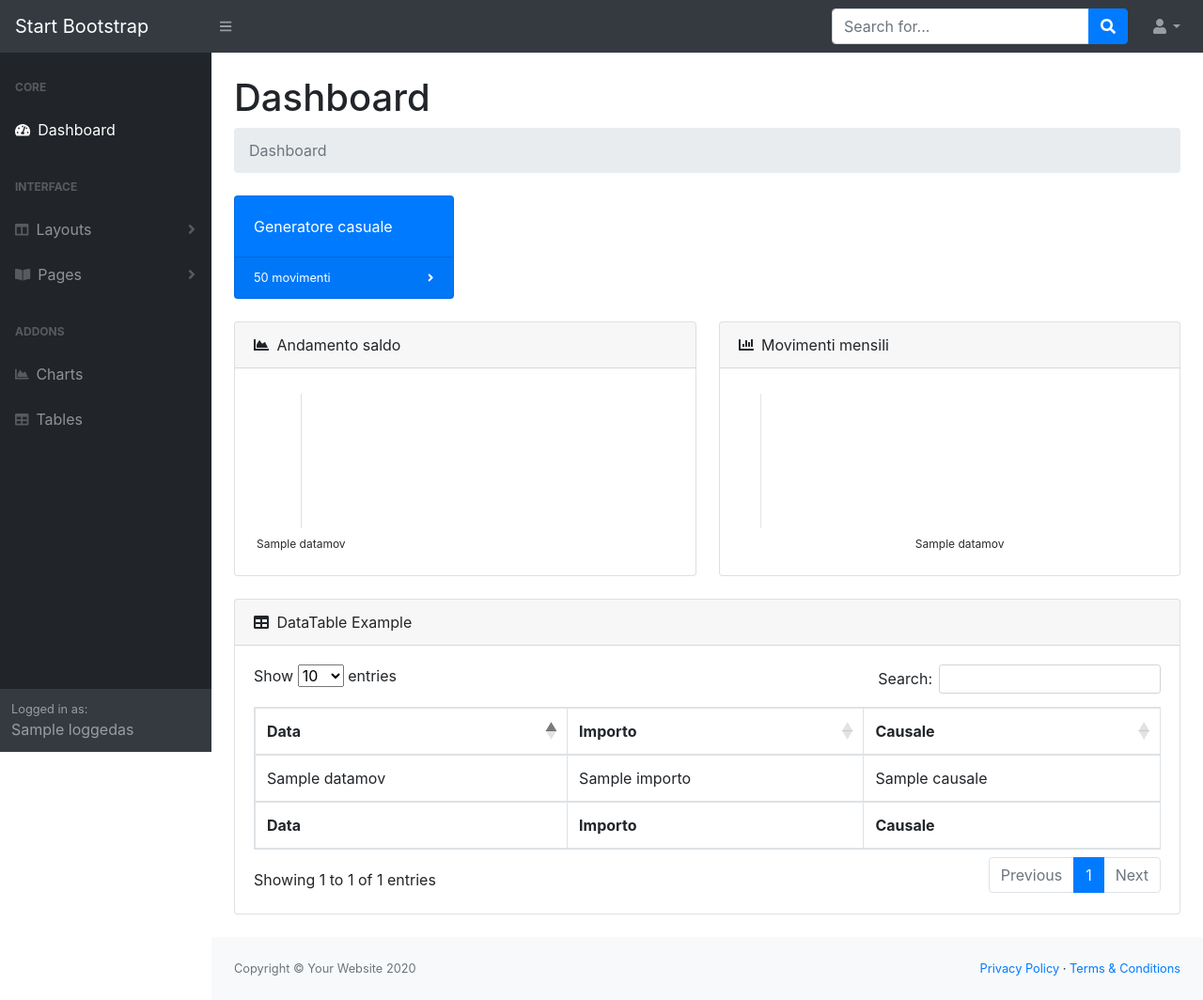
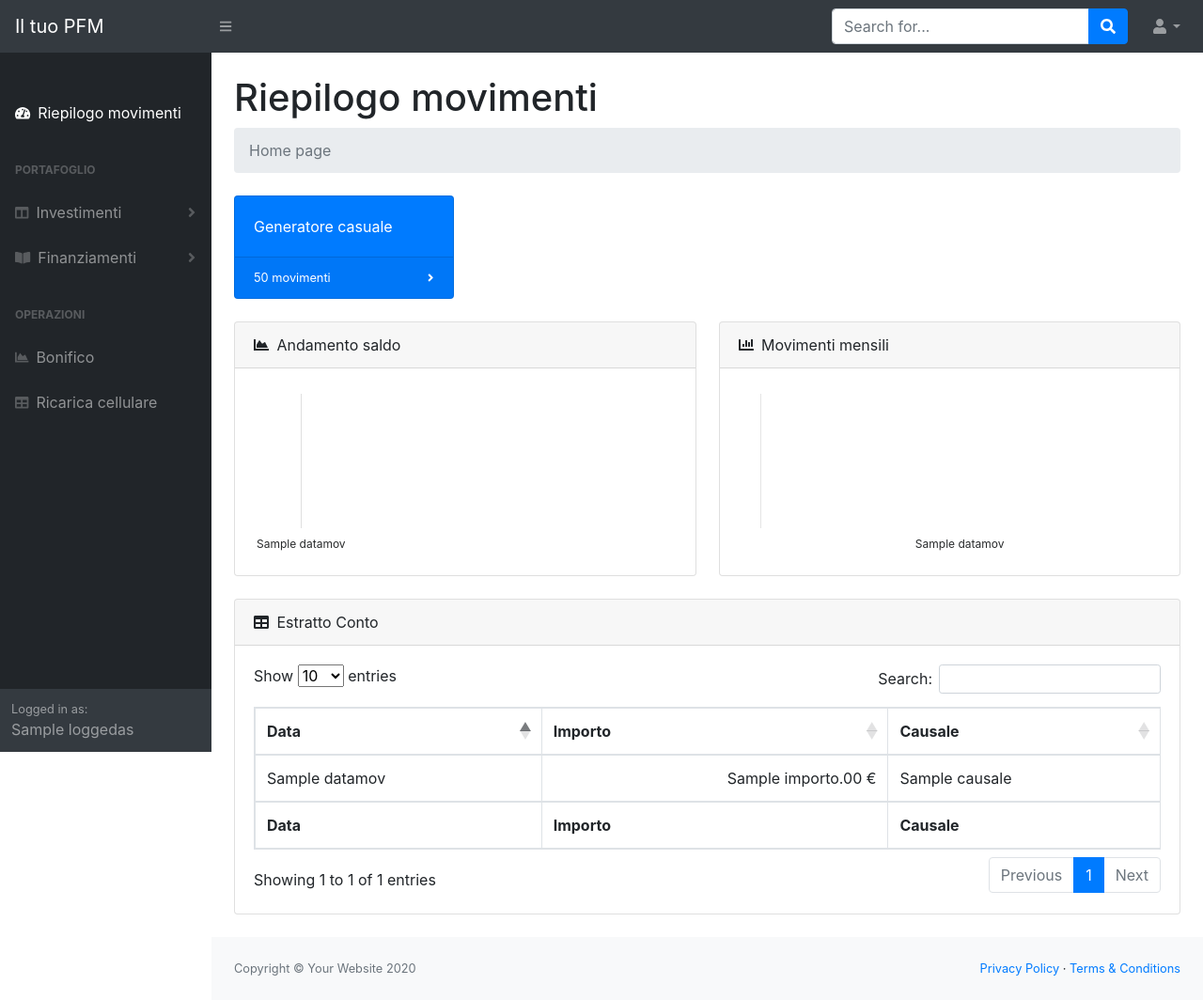
Before and after one commit to mdm1983/cdc-django-2020, a Django app: template greetings/templates/index.html in a window 1280 px wide. Shown: the whole page at 94% size. Run offline with Django 3.2, Linux system fonts and the light colour scheme; the template is opened without the code that fills it: most values are stand-ins (such as "Sample title", 1, 10 or a date in 2020); a map, chart or similar area stays blank; some libraries are stand-ins or nearby versions.

Commit message:
Modifiche front-end

```diff
--- a/docker-compose.yml
+++ b/docker-compose.yml
@@ -37,7 +37,7 @@ services:
     environment:
       - KAFKA_BROKER_ID=1
       #- KAFKA_LISTENERS=PLAINTEXT://127.0.0.1:9092
-      - KAFKA_ADVERTISED_LISTENERS=PLAINTEXT://10.7.192.64:9092 #ip dinamico della macchina di dario
+      - KAFKA_ADVERTISED_LISTENERS=PLAINTEXT://10.7.193.164:9092 #ip dinamico della macchina di dario
       - KAFKA_ZOOKEEPER_CONNECT=zookeeper:2181
       - ALLOW_PLAINTEXT_LISTENER=yes
       - KAFKA_LISTENER_SECURITY_PROTOCOL_MAP:PLAINTEXT
--- a/greetings/producer.py
+++ b/greetings/producer.py
@@ -4,7 +4,7 @@ from kafka.errors import KafkaError
 class producer:
     def main():
         KAFKA_TOPIC = 'Topic5'
-        producer = KafkaProducer(bootstrap_servers=['10.7.192.64:9092'], api_version=(0, 10, 1))
+        producer = KafkaProducer(bootstrap_servers=['10.7.193.164:9092'], api_version=(0, 10, 1))
         #ip dinamico della macchina di dario
         producer.send(KAFKA_TOPIC, b'Hello, World!')
         producer.send(KAFKA_TOPIC, key=b'message-two', value=b'This is Kafka-Python')
--- a/greetings/templates/index.html
+++ b/greetings/templates/index.html
@@ -13,7 +13,7 @@
     </head>
     <body class="sb-nav-fixed">
         <nav class="sb-topnav navbar navbar-expand navbar-dark bg-dark">
-            <a class="navbar-brand" href="index.html">Start Bootstrap</a>
+            <a class="navbar-brand" href="index.html">Il tuo PFM</a>
             <button class="btn btn-link btn-sm order-1 order-lg-0" id="sidebarToggle" href="#"><i class="fas fa-bars"></i></button>
             <!-- Navbar Search-->
             <form class="d-none d-md-inline-block form-inline ml-auto mr-0 mr-md-3 my-2 my-md-0">
@@ -42,15 +42,15 @@
                 <nav class="sb-sidenav accordion sb-sidenav-dark" id="sidenavAccordion">
                     <div class="sb-sidenav-menu">
                         <div class="nav">
-                            <div class="sb-sidenav-menu-heading">Core</div>
+                            <div class="sb-sidenav-menu-heading"></div>
                             <a class="nav-link" href="index.html">
                                 <div class="sb-nav-link-icon"><i class="fas fa-tachometer-alt"></i></div>
-                                Dashboard
+                                Riepilogo movimenti
                             </a>
-                            <div class="sb-sidenav-menu-heading">Interface</div>
+                            <div class="sb-sidenav-menu-heading">Portafoglio</div>
                             <a class="nav-link collapsed" href="#" data-toggle="collapse" data-target="#collapseLayouts" aria-expanded="false" aria-controls="collapseLayouts">
                                 <div class="sb-nav-link-icon"><i class="fas fa-columns"></i></div>
-                                Layouts
+                                Investimenti
                                 <div class="sb-sidenav-collapse-arrow"><i class="fas fa-angle-down"></i></div>
                             </a>
                             <div class="collapse" id="collapseLayouts" aria-labelledby="headingOne" data-parent="#sidenavAccordion">
@@ -61,7 +61,7 @@
                             </div>
                             <a class="nav-link collapsed" href="#" data-toggle="collapse" data-target="#collapsePages" aria-expanded="false" aria-controls="collapsePages">
                                 <div class="sb-nav-link-icon"><i class="fas fa-book-open"></i></div>
-                                Pages
+                                Finanziamenti
                                 <div class="sb-sidenav-collapse-arrow"><i class="fas fa-angle-down"></i></div>
                             </a>
                             <div class="collapse" id="collapsePages" aria-labelledby="headingTwo" data-parent="#sidenavAccordion">
@@ -90,14 +90,14 @@
                                     </div>
                                 </nav>
                             </div>
-                            <div class="sb-sidenav-menu-heading">Addons</div>
+                            <div class="sb-sidenav-menu-heading">Operazioni</div>
                             <a class="nav-link" href="charts.html">
                                 <div class="sb-nav-link-icon"><i class="fas fa-chart-area"></i></div>
-                                Charts
+                                Bonifico
                             </a>
                             <a class="nav-link" href="tables.html">
                                 <div class="sb-nav-link-icon"><i class="fas fa-table"></i></div>
-                                Tables
+                                Ricarica cellulare
                             </a>
                         </div>
                     </div>
@@ -110,9 +110,9 @@
             <div id="layoutSidenav_content">
                 <main>
                     <div class="container-fluid">
-                        <h1 class="mt-4">Dashboard</h1>
+                        <h1 class="mt-4">Riepilogo movimenti</h1>
                         <ol class="breadcrumb mb-4">
-                            <li class="breadcrumb-item active">Dashboard</li>
+                            <li class="breadcrumb-item active">Home page</li>
                         </ol>
                         <div class="row">
                             <div class="col-xl-3 col-md-6">
@@ -156,7 +156,7 @@
                         <div class="card mb-4">
                             <div class="card-header">
                                 <i class="fas fa-table mr-1"></i>
-                                DataTable Example
+                                Estratto Conto
                             </div>
                             <div class="card-body">
                                 <div class="table-responsive">
@@ -179,7 +179,7 @@
                                               {% for movimento in greetings_movimentoone %}
                                               <tr>
                                                 <td>{{ movimento.datamov }}</td>
-                                                <td>{{ movimento.importo }}</td>
+                                                <td style="text-align: right;">{{ movimento.importo }}.00 €</td>
                                                 <td>{{ movimento.causale }}</td>
                                               </tr>
                                               {% endfor %}
```
Also changed, not shown: greetings/views.py (+12 -5 lines), greetings/migrations/0009_auto_20201202_1702.py (added), greetings/migrations/0009_auto_20201202_1704.py (added).
